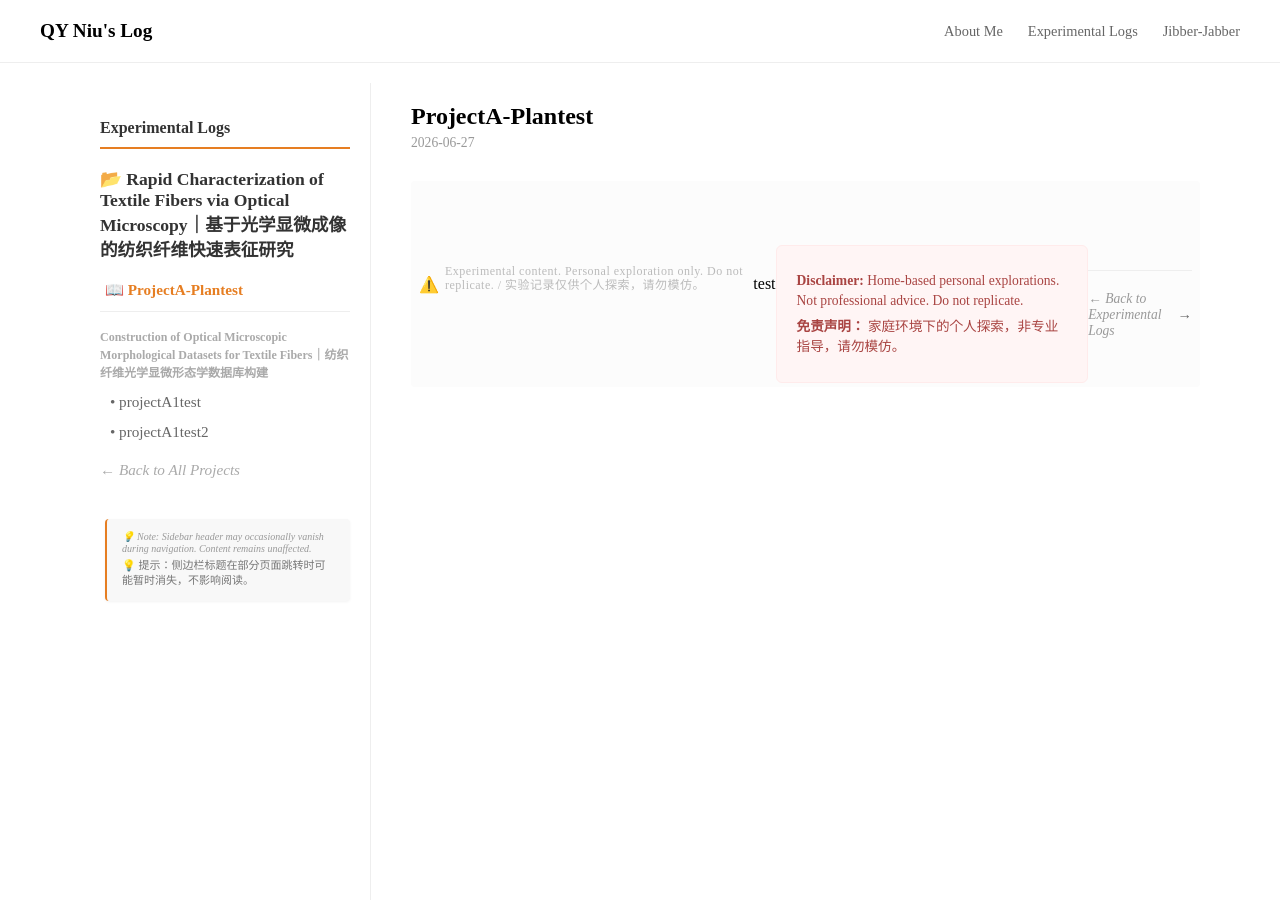
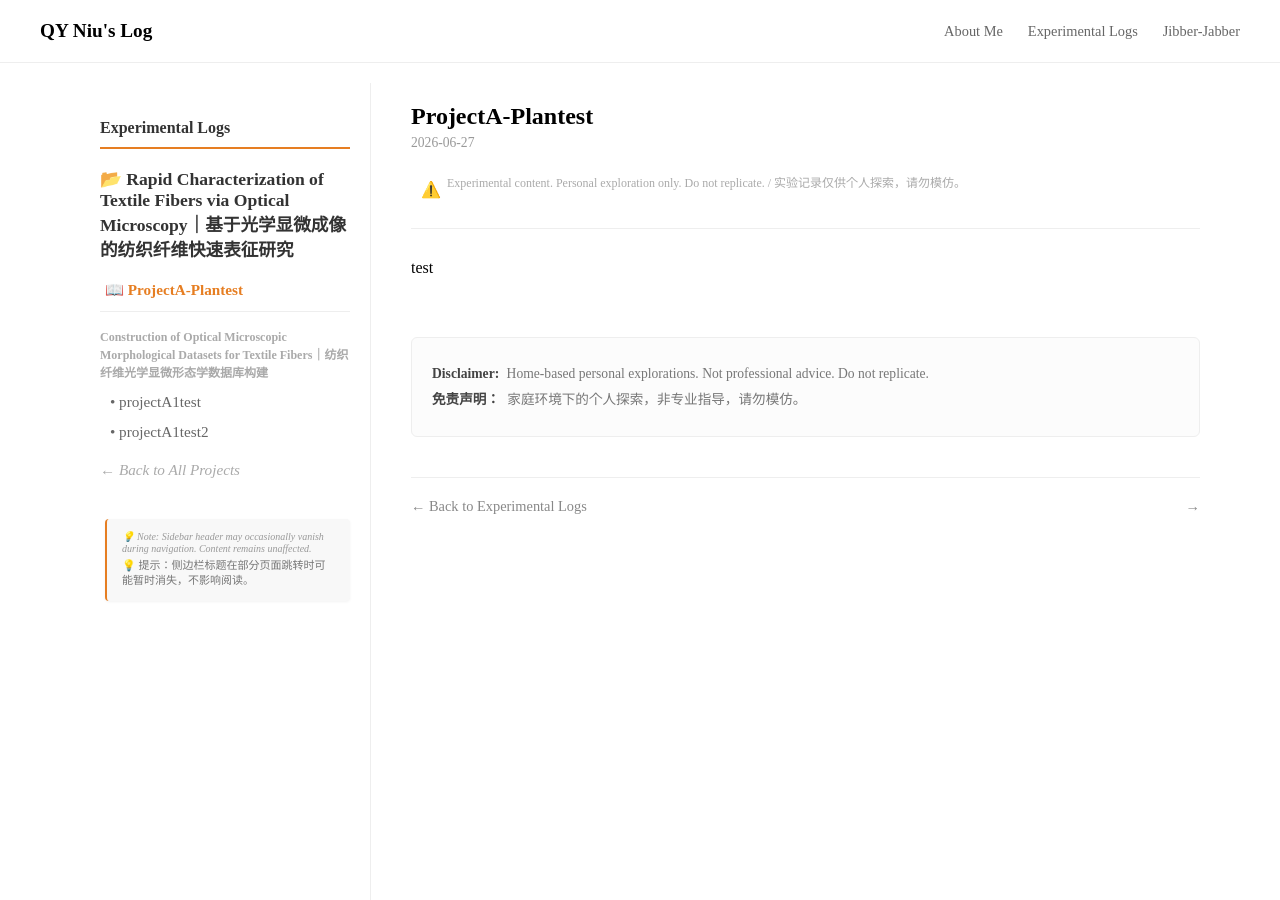
Before and after one commit to nqy-exp/nqy-exp.github.io, a Jekyll site: the page built from _projects/projectA/ProjectA-test.md, in a window 1280 px wide and 900 px high. Built offline with Jekyll 4.4.1, drawn with Linux system fonts in a browser that asks for light colours.

Commit message:
fix project-layout

```diff
--- a/_layouts/projects-layout.html
+++ b/_layouts/projects-layout.html
@@ -12,12 +12,13 @@
 
   <!-- 使用 Flex 布局实现：左侧侧边栏 + 右侧内容区 -->
   <main class="layout-container_split">
-
-    <!-- 召唤自动识别项目的侧边栏 (它会根据当前页面的 parent_project 来决定显示什么) -->
+    <!-- 召唤自动识别项目的侧边栏 -->
     {% include sidebar.html %}
 
     <!-- 右侧主内容区 -->
     <article class="main-content">
+
+      <!-- 1. 文章头部 (Header) -->
       <header style="margin-top: 0;">
         <h1 style="margin-bottom: 5px;">{{ page.title }}</h1>
         {% if page.date %}
@@ -27,33 +28,30 @@
         {% endif %}
       </header>
 
-        <!-- 【轻量级风险提示】 -->
+      <!-- 2. 【轻量级风险提示】 - 放在标题下方，分割线上方 -->
       <div class="tiny-disclaimer">
         ⚠️ <span class="disclaimer-text">Experimental content. Personal exploration only. Do not replicate. / 实验记录仅供个人探索，请勿模仿。</span>
+      </div> <!-- 这里之前漏掉了闭合标签！ -->
 
       <hr style="border: none; border-top: 1px solid #eee; margin-bottom: 30px;">
 
-      <!-- 文章正文内容 -->
+      <!-- 3. 文章正文内容 (Content) -->
       <div class="post-content">
         {{ content }}
       </div>
 
- <!-- 【新增模块 1】：免责声明 (Disclaimer) -->
+      <!-- 4. 【免责声明模块】 - 放在正文下方 -->
       <div class="project-disclaimer">
-        <p><strong>Disclaimer:</strong> Home-based personal explorations. Not professional advice. Do not replicate.</p>
-        <p><strong>免责声明：</strong> 家庭环境下的个人探索，非专业指导，请勿模仿。</p>
+        <p><strong class="disclaimer-label">Disclaimer:</strong> Home-based personal explorations. Not professional advice. Do not replicate.</p>
+        <p><strong class="disclaimer-label">免责声明：</strong> 家庭环境下的个人探索，非专业指导，请勿模仿。</p>
       </div>
 
-      <!-- 【新增模块 2】：项目内导航 (Project Navigation) -->
-      {% comment %}
-        逻辑：先找到当前项目的所有日志，然后根据当前页面的 URL 在这个子集中找前后篇。
-      {% endcomment %}
+      <!-- 5. 【项目内导航模块】 -->
       {% assign current_project = page.project %}
       {% assign project_logs = site.projects | where: "project", current_project | where: "type", "log" | sort: "date" %}
 
       <footer class="project-nav-footer">
         <hr style="border: none; border-top: 1px solid #eee; margin: 40px 0 20px 0;">
-
         <div class="project-nav-controls">
           <!-- 回到项目总目录 -->
           <a href="/projects/" class="proj-back">← Back to Experimental Logs</a>
@@ -80,10 +78,8 @@
         </div>
       </footer>
 
-
-    </article>
-
-  </main>
+    </article> <!-- article 结束 -->
+  </main> <!-- main 结束 -->
 
   {% include footer.html %}
 
--- a/assets/css/style.css
+++ b/assets/css/style.css
@@ -348,73 +348,7 @@ body {
     width: 100%;
   }
 }
-/* --- 免责声明样式 (Disclaimer) --- */
-.project-disclaimer {
-  margin-top: 60px;
-  padding: 20px;
-  background-color: #fff5f5; /* 极淡的红色/粉色背景，起到警示作用但不过于刺眼 */
-  border: 1px solid #ffebeb;
-  border-radius: 6px;
-}
 
-.project-disclaimer p {
-  margin: 5px 0;
-  font-size: 0.85em;
-  color: #a94442; /* 深红色文字，符合警示逻辑 */
-  line-height: 1.5;
-}
-
-/* --- 项目导航样式 (Project Navigation) --- */
-.project-nav-footer {
-  margin-top: 40px;
-  padding-bottom: 40px;
-}
-
-.project-nav-controls {
-  display: flex;
-  justify-content: space-between; /* 三个元素：左、中、右 */
-  align-items: center;
-  gap: 10px;
-}
-
-/* 回到目录样式 (居中) */
-.proj-back {
-  flex: 1;
-  text-align: left;
-  font-size: 0.85em;
-  color: #999;
-  text-decoration: none;
-  font-style: italic;
-}
-
-/* 上一篇和下一篇样式 */
-.proj-item {
-  flex: 1;
-  font-size: 0.9em;
-  color: #666;
-  text-decoration: none;
-  transition: color 0.2s;
-}
-
-.proj-item:last-child {
-  text-align: right; /* 下一篇靠右 */
-}
-
-.proj-back:hover, .proj-item:hover {
-  color: #e67e22;
-}
-
-/* 移动端适配 */
-@media (max-width: 600px) {
-  .project-nav-controls {
-    flex-direction: column; /* 手机上垂直排列 */
-    gap: 15px;
-  }
-  .proj-back, .proj-item {
-    text-align: center !important;
-    width: 100%;
-  }
-}
 /* 建设中提示便签样式 */
 .construction-note {
   margin: 50px auto 30px auto; /* 与上方内容保持距离，并水平居中 */
@@ -500,27 +434,63 @@ body {
   border-radius: 8px;
 }
 
-*/
-/* 轻量级风险提示样式 */
+/* --- 轻量级提示样式 --- */
 .tiny-disclaimer {
-  margin: 10px 0 20px 0;      /* 与日期和分割线保持呼吸感 */
-  padding: 4px 8px;           /* 极小的内边距 */
-  display: inline-flex;       /* 让图标和文字水平排列 */
-  align-items: center;        /* 垂直居中对齐 */
-  background-color: #fcfcfc;  /* 近乎透明的背景色 */
-  border-radius: 4px;
+  margin: 0 0 20px 0; /* 确保与下方分割线有距离 */
+  padding: 4px 10px;
+  display: flex;      /* 使用 flex 让图标和文字对齐 */
+  align-items: center;
 }
 
 .tiny-disclaimer .disclaimer-text {
-  font-size: 0.75em;          /* 非常小的字号，不会干扰主视觉 */
-  color: #bbb;                /* 使用浅灰色，降低存在感 */
-  margin-left: 6px;           /* 图标和文字的间距 */
-  line-height: 1.2;
-  letter-spacing: 0.5px;      /* 增加字间距，提升精致感 */
+  font-size: 0.75em;
+  color: #aaa;
+  margin-left: 6px;
+  line-height: 1.4;
 }
 
-/* 如果你想让它在鼠标悬停时稍微明显一点点（可选） */
-.tiny-disclaimer:hover {
-  background-color: #f5f5f5;
-  color: #999;
+/* --- 免责声明样式 (宽屏版) --- */
+.project-disclaimer {
+  margin-top: 60px;   /* 与正文保持较大距离 */
+  padding: 20px;      /* 内边距 */
+  width: 100%;        /* 【关键】确保宽度撑满文章区域 */
+  box-sizing: border-box; /* 确保 padding 不会撑破容器 */
+  background-color: #fcfcfc;
+  border: 1px solid #eee;
+  border-radius: 6px;
 }
+
+.project-disclaimer p {
+  margin: 5px 0;
+  font-size: 0.85em;
+  color: #777;
+  line-height: 1.6;
+}
+
+.project-disclaimer .disclaimer-label {
+  color: #444;
+  margin-right: 4px;
+}
+
+/* --- 项目导航样式 --- */
+.project-nav-footer {
+  margin-top: 20px;
+}
+
+.project-nav-controls {
+  display: flex;
+  justify-content: space-between;
+  align-items: center;
+  gap: 15px;
+}
+
+.proj-back, .proj-item {
+  text-decoration: none;
+  color: #888;
+  font-size: 0.9em;
+  transition: color 0.2s;
+}
+
+.proj-back:hover, .proj-item:hover {
+  color: #e67e22;
+}
```
Lines whose indentation alone changed are shown as unchanged.
